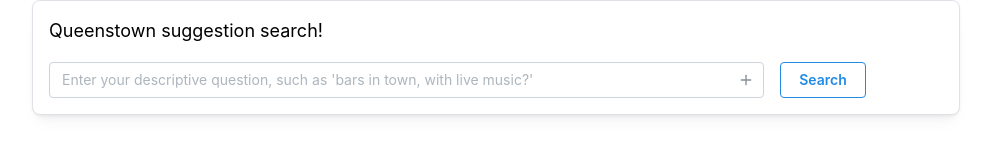
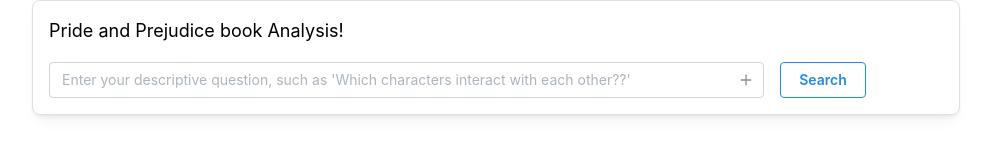
Before and after one commit to sedrak-digio/template-demo, a React (Vite) app: page / in a window 1280 px wide. Shown: the top 160 px of the page, without its empty margins (144-1135 px from the left). Built offline with nearby package versions, Linux system fonts and the light colour scheme.

Commit message:
feat(bookai): add functionality to read up a book

```diff
--- a/src/components/QuestionSearchBar/QuestionSearchBar.tsx
+++ b/src/components/QuestionSearchBar/QuestionSearchBar.tsx
@@ -46,7 +46,7 @@
     // Simulate a delay for demonstration
     // await new Promise((resolve) => setTimeout(resolve, 1000));
     console.log("Heya!")
-    const responseJson = await(await fetch(`https://australia-southeast2-mg-mantelorians.cloudfunctions.net/queenstown?q=${questions.join(',')}`)).json();
+    const responseJson = await(await fetch(`https://australia-southeast1-bookai-435011.cloudfunctions.net/function-1?q==${questions.join(',')}`)).json();
     console.log(responseJson)
 
     // Replace with your actual search logic
@@ -69,14 +69,14 @@
   return (
     <Paper shadow="sm" p="md" radius="md" withBorder>
       <Text size="lg" mb="md">
-        Queenstown suggestion search!
+        Pride and Prejudice book Analysis!
       </Text>
 
       <Stack>
         <Group>
           <TextInput
             w="80%"
-            placeholder="Enter your descriptive question, such as 'bars in town, with live music?'"
+            placeholder="Enter your descriptive question, such as 'Which characters interact with each other??'"
             value={currentQuestion}
             onChange={handleQuestionChange}
             onKeyDown={handleKeyDown}
```
